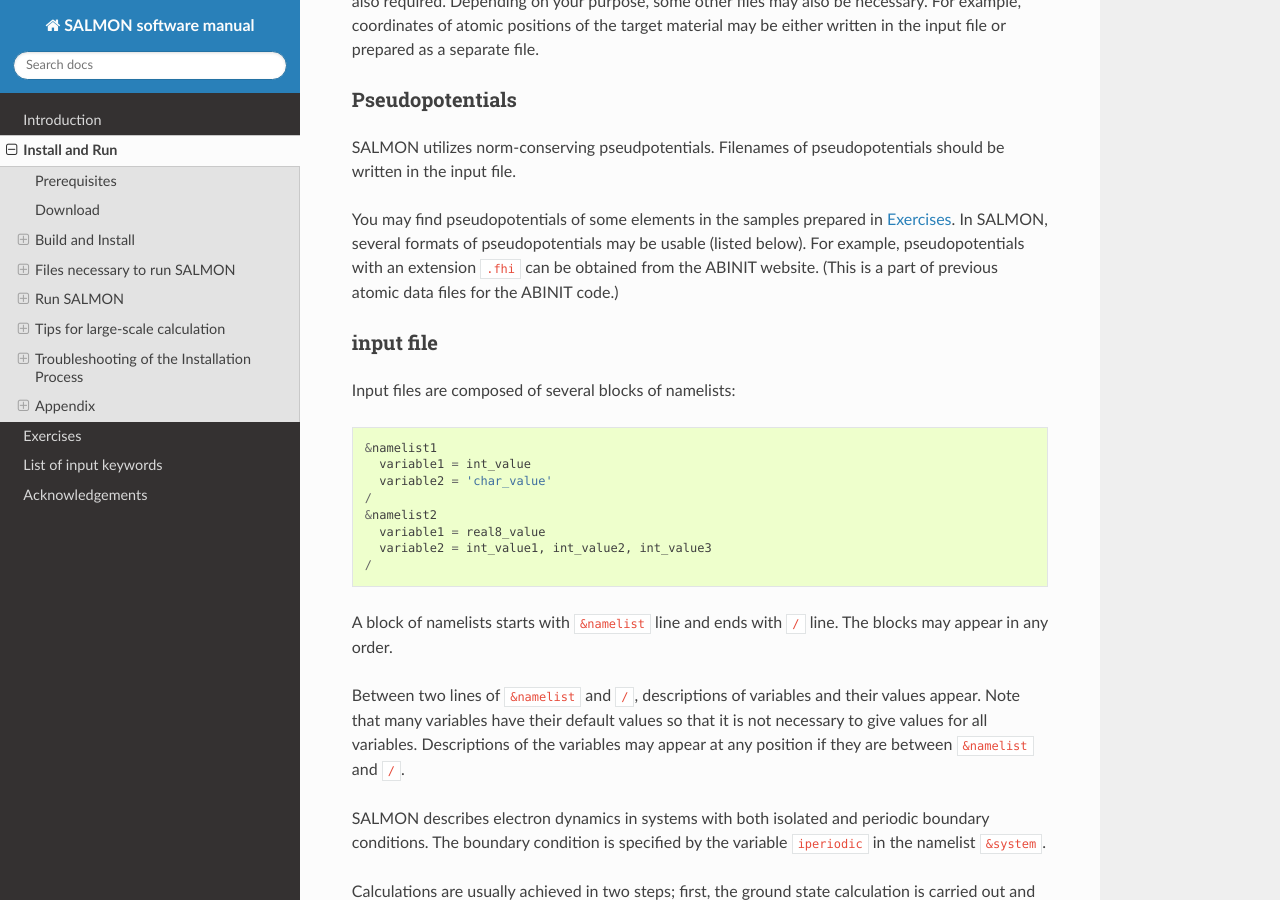
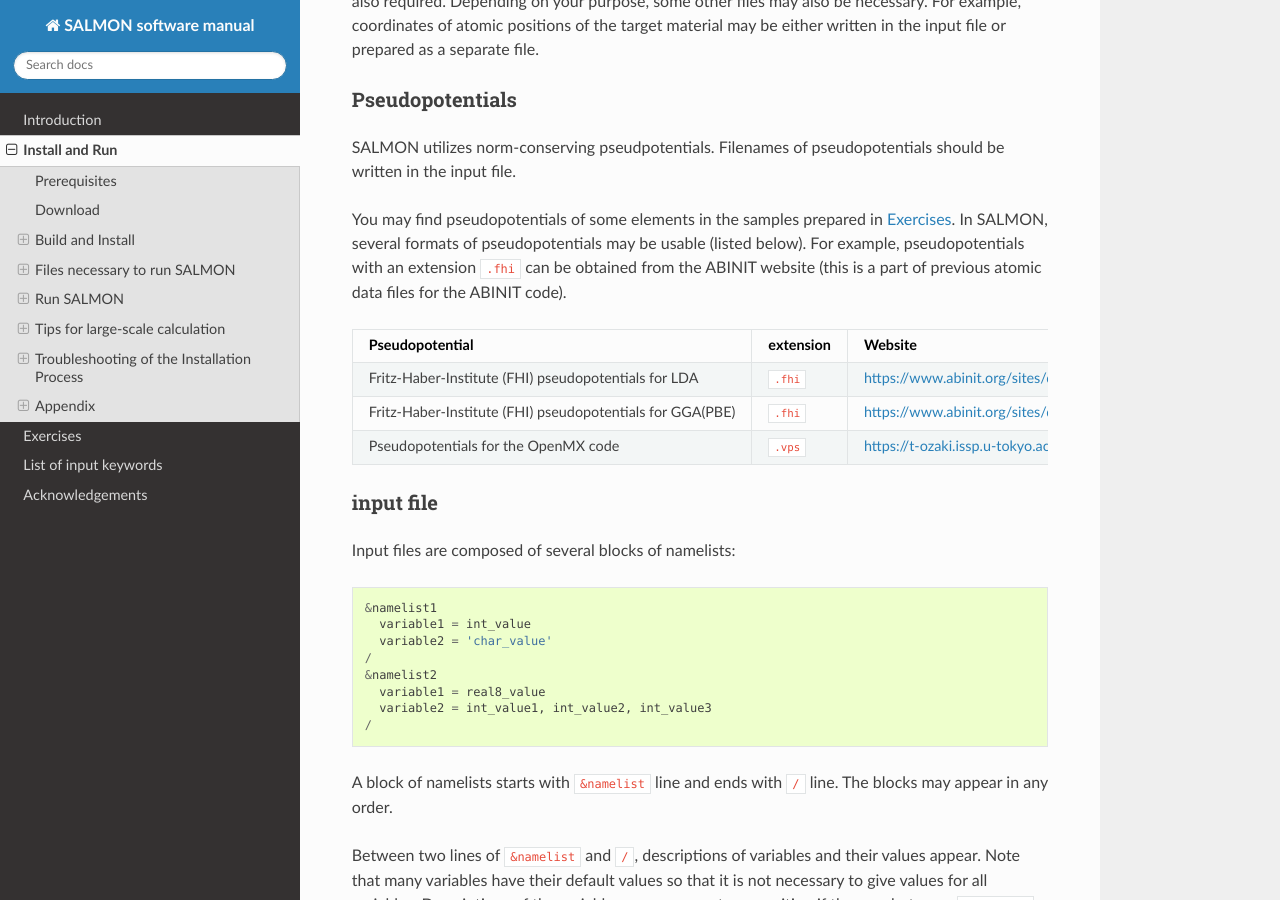
Before and after one commit to SALMON-TDDFT/SALMON-DOCS, a Sphinx documentation site: the page built from source/install_and_run.rst, in a window 1280 px wide and 900 px high, scrolled down 3605 px. Built offline with Sphinx 7.4.7 and the Read the Docs theme 2.0.0, drawn with Linux system fonts in a browser that asks for light colours; formulas are drawn with MathJax 3.

Commit message:
Update install_and_run.rst

```diff
--- a/source/install_and_run.rst
+++ b/source/install_and_run.rst
@@ -164,16 +164,15 @@
 
 You may find pseudopotentials of some elements in the samples prepared in :any:`Exercises`.
 In SALMON, several formats of pseudopotentials may be usable (listed below).
-For example, pseudopotentials with an extension ``.fhi`` can be obtained from the ABINIT website.
-(This is a part of previous atomic data files for the ABINIT code.)
+For example, pseudopotentials with an extension ``.fhi`` can be obtained from the ABINIT website (this is a part of previous atomic data files for the ABINIT code).
 
-====================================  =============  =====================================================================================
-Pseudopotential                       extension      Website
-====================================  =============  =====================================================================================
-Fritz-Haber-Institute (FHI) pseudopotentials for LDA  ``.fhi``  https://www.abinit.org/sites/default/files/PrevAtomicData/psp-links/lda_fhi.html
-Fritz-Haber-Institute (FHI) pseudopotentials for GGA(PBE)  ``.fhi``  https://www.abinit.org/sites/default/files/PrevAtomicData/psp-links/gga_fhi.html
-Pseudopotentials for the OpenMX code  ``.vps``       https://t-ozaki.issp.u-tokyo.ac.jp/vps_pao2019/
-====================================  =============  =====================================================================================
+=========================================================  =============  =====================================================================================
+Pseudopotential                                            extension      Website
+=========================================================  =============  =====================================================================================
+Fritz-Haber-Institute (FHI) pseudopotentials for LDA       ``.fhi``       https://www.abinit.org/sites/default/files/PrevAtomicData/psp-links/lda_fhi.html
+Fritz-Haber-Institute (FHI) pseudopotentials for GGA(PBE)  ``.fhi``       https://www.abinit.org/sites/default/files/PrevAtomicData/psp-links/gga_fhi.html
+Pseudopotentials for the OpenMX code                       ``.vps``       https://t-ozaki.issp.u-tokyo.ac.jp/vps_pao2019/
+=========================================================  =============  =====================================================================================
 
 
 input file
```
